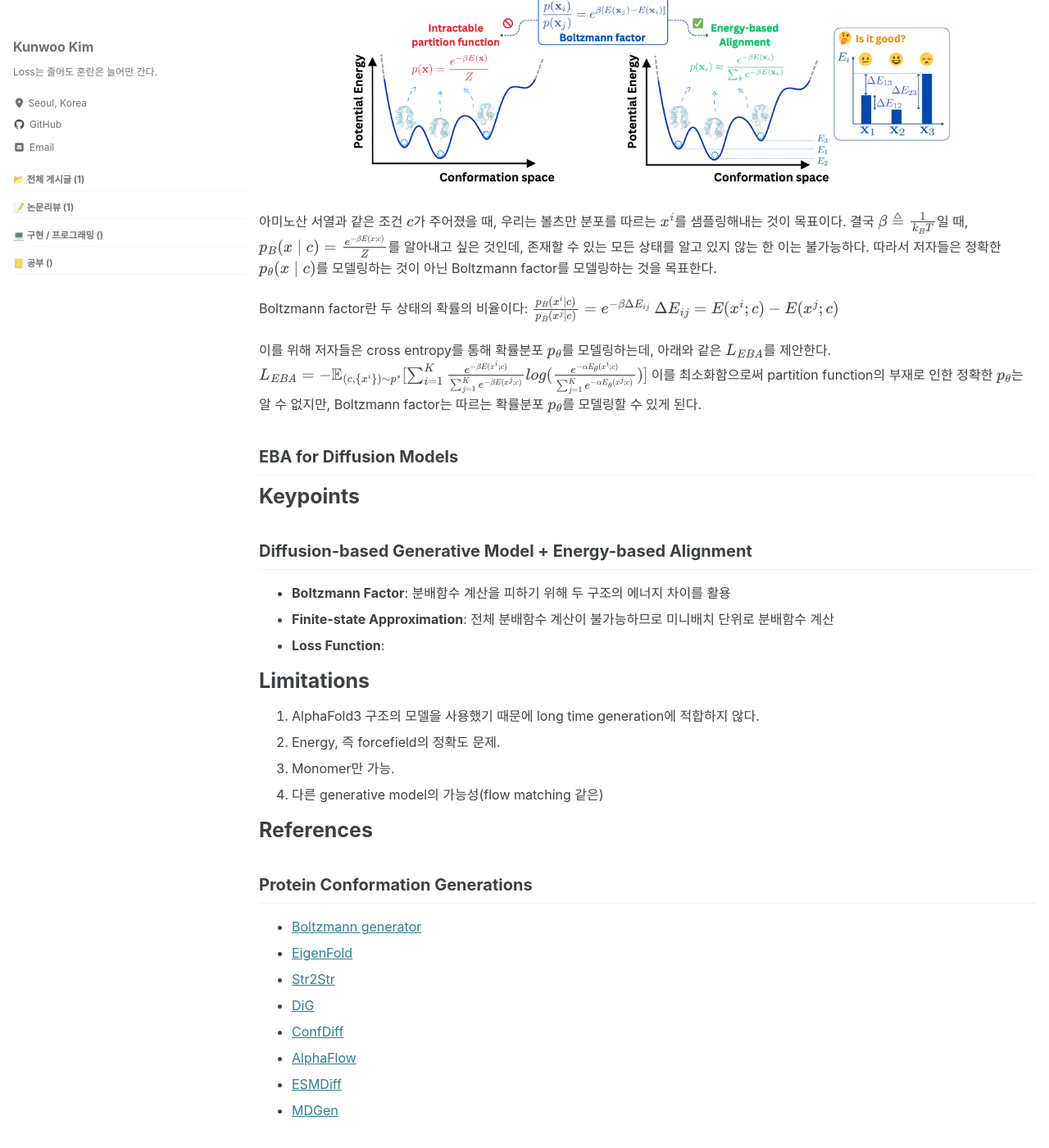
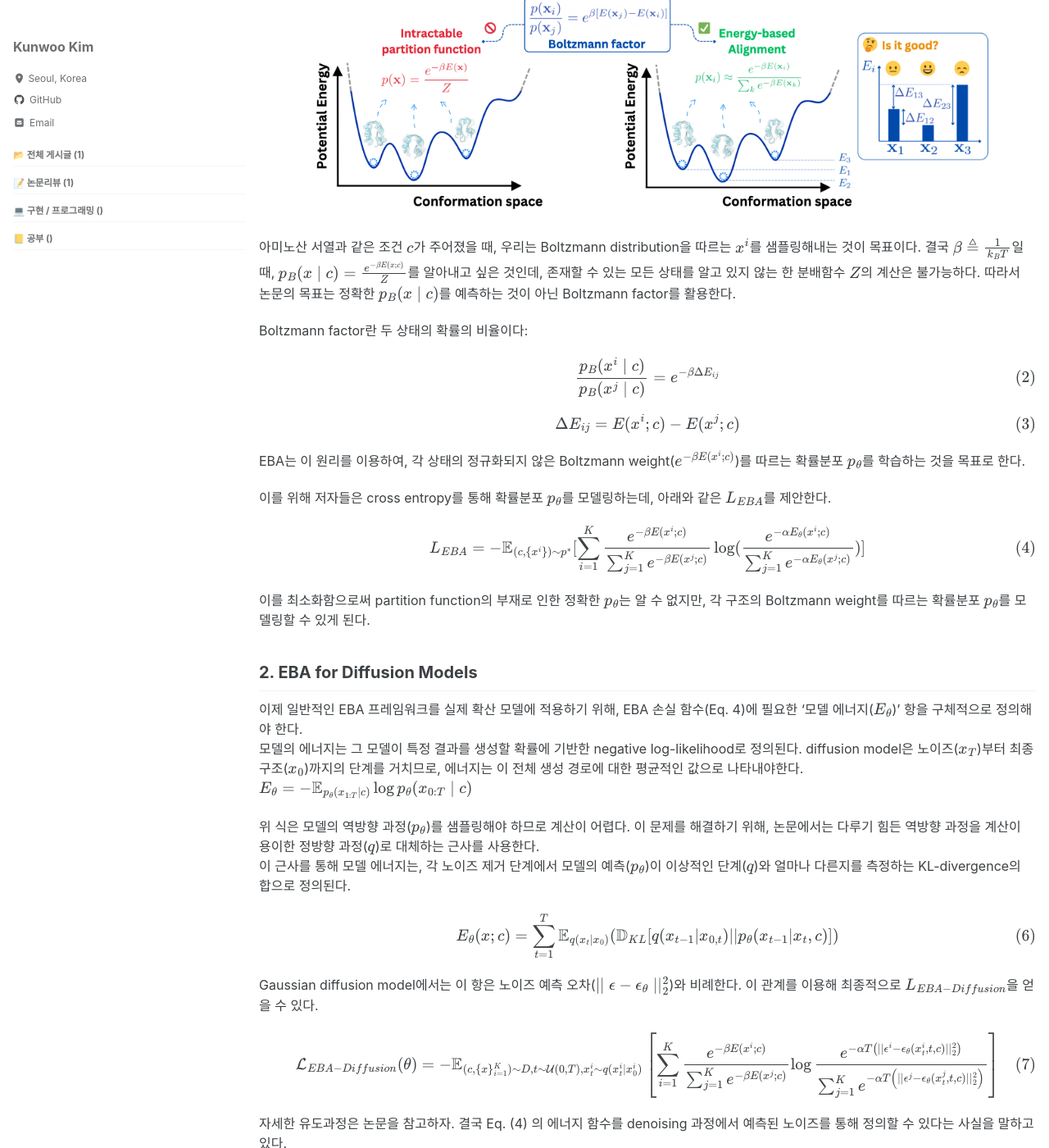
Before and after one commit to kgw1047/kgw1047.github.io, a Jekyll site: the page built from _posts/논문리뷰/2025-06-29-EBA.md, in a window 1280 px wide and 1400 px high, scrolled down 967 px. Shown: the whole window at 82% size. Built offline with Jekyll 4.4.1, drawn with Linux system fonts in a browser that asks for light colours; cached includes are drawn as plain includes; formulas are drawn with MathJax 3; some of the changed text lies outside the part shown.

Commit message:
Upload new post(EBA)

```diff
--- a/_config.yml
+++ b/_config.yml
@@ -20,7 +20,7 @@ title                    : "오버피팅 연대기"
 title_separator          : "-"
 subtitle                 : # site tagline that appears below site title in masthead
 name                     : "kgw1047"
-description              : "Loss는 줄어도 혼란은 늘어만 간다."
+description              : "-"
 url                      : # the base hostname & protocol for your site e.g. "https://mmistakes.github.io"
 baseurl                  : # the subpath of your site, e.g. "/blog"
 repository               : # GitHub username/repo-name e.g. "mmistakes/minimal-mistakes"
@@ -106,7 +106,7 @@ analytics:
 author:
   name             : "Kunwoo Kim"
   avatar           : # path of avatar image, e.g. "/assets/images/bio-photo.jpg"
-  bio              : "Loss는 줄어도 혼란은 늘어만 간다."
+  bio              : ""
   location         : "Seoul, Korea"
   email            : "kgw1047@gmail.com"
   links:
--- a/_posts/논문리뷰/2025-06-29-EBA.md
+++ b/_posts/논문리뷰/2025-06-29-EBA.md
@@ -26,59 +26,106 @@ Pre-trained된 all-atom 모델은 생성 과정에서 force field으로부터
 강화학습의 방식 중 하나로 사용자가 지정한 선호도 데이터 쌍을 통해 모델에 보상을 주어 학습하며 $Loss$ 함수는 다음과 같다.
 
 $$
-\begin{equation}
-L_{DPO}(\theta)=-\mathbb{E}_{(c, x^w, x^l)\sim D}log(\alpha log\frac{p_\theta(x^w | c)}{p_{ref}(x^w|c)} - \alpha log\frac{p_\theta(x^l | c)}{p_{ref}(x^l|c)})
-\end{equation}
+L_{DPO}(\theta)=-\mathbb{E}_{(c, x^w, x^l)\sim D}\log \sigma(\alpha \log\frac{p_\theta(x^w | c)}{p_{ref}(x^w|c)} - \alpha \log\frac{p_\theta(x^l | c)}{p_{ref}(x^l|c)}) \tag{1}
 $$
 
-이 때, $x^w$는 선호되는 데이터(결과물), $x^l$은 선호되지 않는 데이터(결과물)을 의미하며, $p_\theta(x \mid c)$는 학습을 진행하는 모델이 condition $c$에 따라 $x$를 생성할 확률, $p_{ref}(x \mid c)$는 이미 학습된 모델(해당 논문에서는 pre-trained model인 [**Protenix**](https://github.com/bytedance/Protenix))이 condition $c$에 따라 $x$를 생성할 확률이다.
+이 때, $x^w$는 선호되는 데이터(결과물), $x^l$은 선호되지 않는 데이터(결과물)을 의미하며, $\sigma$는 sigmoid 함수, $p_\theta(x \mid c)$는 학습을 진행하는 모델이 condition $c$에 따라 $x$를 생성할 확률, $p_{ref}(x \mid c)$는 이미 학습된 모델(해당 논문에서는 pre-trained model인 [**Protenix**](https://github.com/bytedance/Protenix))이 condition $c$에 따라 $x$를 생성할 확률이다.
 위 $loss$ 함수를 살펴보면, 결국 선호되는 결과물에 대한 확률은 높이고 선호되지 않는 결과물의 확률은 낮추는 목적함수를 나타내고 있음을 알 수 있다. $p_{ref}(x \mid c)$는 pre-trained model의 학습된 정보를 어느 정도 유지하게 해주는 regularization term이라고 볼 수 있다.
 
 # Method
-## Energy-based Alignment
+## 1. Energy-based Alignment
 <p align="center">
-  <img src="{{'/assets/img/EBA/EBA-fig1.png' | relative_url}}" width="80%">
+  <img src="{{'/assets/img/EBA/EBA-fig1.png' | relative_url}}" width="90%">
 </p>
 
 
-아미노산 서열과 같은 조건 $c$가 주어졌을 때, 우리는 볼츠만 분포를 따르는 $\{x^i\}$를 샘플링해내는 것이 목표이다. 결국 $\beta \triangleq \frac{1}{k_BT}$일 때, $p_{B}(x \mid c)=\frac{e^{-\beta E(x;c)}}{Z}$를 알아내고 싶은 것인데, 존재할 수 있는 모든 상태를 알고 있지 않는 한 이는 불가능하다. 따라서 저자들은 정확한 $p_\theta(x \mid c)$를 모델링하는 것이 아닌 Boltzmann factor를 모델링하는 것을 목표한다.
+아미노산 서열과 같은 조건 $c$가 주어졌을 때, 우리는 Boltzmann distribution을 따르는 $\{x^i\}$를 샘플링해내는 것이 목표이다. 결국 $\beta \triangleq \frac{1}{k_BT}$일 때, $p_{B}(x \mid c)=\frac{e^{-\beta E(x;c)}}{Z}$를 알아내고 싶은 것인데, 존재할 수 있는 모든 상태를 알고 있지 않는 한 분배함수 $Z$의 계산은 불가능하다. 따라서 논문의 목표는 정확한 $p_B(x \mid c)$를 예측하는 것이 아닌 Boltzmann factor를 활용한다.
 
 Boltzmann factor란 두 상태의 확률의 비율이다:
+
 $$
-\begin{equation}
-\frac{p_B(x^i \mid c)}{p_B(x^j \mid c)} = e^{-\beta \Delta E_{ij}}
-\end{equation}
-$$
-$$
-\begin{equation}
-\Delta E_{ij} = E(x^i;c) - E(x^j;c)
-\end{equation}
+\frac{p_B(x^i \mid c)}{p_B(x^j \mid c)} = e^{-\beta \Delta E_{ij}} \tag{2}
 $$
 
+$$
+\Delta E_{ij} = E(x^i;c) - E(x^j;c) \tag{3}
+$$
+
+EBA는 이 원리를 이용하여, 각 상태의 정규화되지 않은 Boltzmann weight($e^{-\beta E(x^i;c)}$)를 따르는 확률분포 $p_\theta$를 학습하는 것을 목표로 한다.
+
 이를 위해 저자들은 cross entropy를 통해 확률분포 $p_\theta$를 모델링하는데, 아래와 같은 $L_{EBA}$를 제안한다.
+
 $$
-\begin{equation}
-L_{EBA} = -\mathbb{E}_{(c, \{x^i\}) \sim p^*}[\sum^{K}_{i=1}{\frac{e^{-\beta E(x^i ; c)}}{\sum^{K}_{j=1}{e^{-\beta E(x^j;c)}}}} log(\frac{e^{-\alpha E_{\theta}(x^i ; c)}}{\sum^{K}_{j=1}{e^{-\alpha E_{\theta}(x^j;c)}}})]
-\end{equation}
+L_{EBA} = -\mathbb{E}_{(c, \{x^i\}) \sim p^*}[\sum^{K}_{i=1}{\frac{e^{-\beta E(x^i ; c)}}{\sum^{K}_{j=1}{e^{-\beta E(x^j;c)}}}} \log(\frac{e^{-\alpha E_{\theta}(x^i ; c)}}{\sum^{K}_{j=1}{e^{-\alpha E_{\theta}(x^j;c)}}})] \tag{4}
 $$
-이를 최소화함으로써 partition function의 부재로 인한 정확한 $p_\theta$는 알 수 없지만, Boltzmann factor는 따르는 확률분포 $p_\theta$를 모델링할 수 있게 된다.
 
-## EBA for Diffusion Models
+이를 최소화함으로써 partition function의 부재로 인한 정확한 $p_\theta$는 알 수 없지만, 각 구조의 Boltzmann weight를 따르는 확률분포 $p_\theta$를 모델링할 수 있게 된다.
+
+## 2. EBA for Diffusion Models
+이제 일반적인 EBA 프레임워크를 실제 확산 모델에 적용하기 위해, EBA 손실 함수(Eq. 4)에 필요한 '모델 에너지($E_\theta$)' 항을 구체적으로 정의해야 한다.
+모델의 에너지는 그 모델이 특정 결과를 생성할 확률에 기반한 negative log-likelihood로 정의된다. diffusion model은 노이즈($x_T$)부터 최종 구조($x_0$)까지의 단계를 거치므로, 에너지는 이 전체 생성 경로에 대한 평균적인 값으로 나타내야한다.
+$$
+E_\theta = -\mathbb{E}_{p_\theta(x_{1:T} \mid c)}\log p_\theta(x_{0:T} \mid c) \tag{5}
+$$
+
+위 식은 모델의 역방향 과정($p_\theta$)를 샘플링해야 하므로 계산이 어렵다. 이 문제를 해결하기 위해, 논문에서는 다루기 힘든 역방향 과정을 계산이 용이한 정방향 과정($q$)로 대체하는 근사를 사용한다.
+이 근사를 통해 모델 에너지는, 각 노이즈 제거 단계에서 모델의 예측($p_\theta$)이 이상적인 단계($q$)와 얼마나 다른지를 측정하는 KL-divergence의 합으로 정의된다.
+
+$$
+E_{\theta}(x; c) = \sum_{t=1}^{T} \mathbb{E}_{q(x_t|x_0)}(\mathbb{D}_{KL}[q(x_{t-1}|x_{0,t}) || p_{\theta}(x_{t-1}|x_t, c)]) \tag{6}
+$$
+
+Gaussian diffusion model에서는 이 항은 노이즈 예측 오차($\mid\mid\epsilon - \epsilon_{\theta}\mid\mid_2^2$)와 비례한다. 이 관계를 이용해 최종적으로 $L_{EBA-Diffusion}$을 얻을 수 있다.
+
+$$
+\mathcal{L}_{EBA - Diffusion}(\theta) = -\mathbb{E}_{(c,\{x\}_{i=1}^{K})\sim D,t\sim\mathcal{U}(0,T),x_{t}^{i}\sim q(x_{t}^{i}|x_{0}^{i})} \left[ \sum_{i=1}^{K} \frac{e^{-\beta E(x^i;c)}}{\sum_{j=1}^{K}e^{-\beta E(x^j;c)}} \log \frac{e^{-\alpha T \left( ||\epsilon^i - \epsilon_{\theta}(x_t^i,t,c)||_2^2 \right)}}{\sum_{j=1}^{K}e^{-\alpha T \left( ||\epsilon^j - \epsilon_{\theta}(x_t^j,t,c)||_2^2 \right)}} \right] \tag{7}
+$$
+
+자세한 유도과정은 논문을 참고하자. 결국 Eq. (4) 의 에너지 함수를 denoising 과정에서 예측된 노이즈를 통해 정의할 수 있다는 사실을 말하고 있다.
+
+## 3. DPO as a Special case of EBA
+저자들은 기존의 DPO와 EBA가 어떻게 동치되는지 보인다. 특히 에너지를 EBA의 에너지 함수 대신 negative log-likelihood ratio로 정의하고, 미니배치의 크기를 $K = 2$, $\beta \rightarrow \infty$로 특수화했을 때 $L_{EBA}$가 $L_{DPO}$로 귀결된다.
+먼저 Eq. (4) 에서 에너지를 $E_\theta(x;c) = -\log \frac{p_\theta(x \mid c)}{p_{ref}(x \mid c)}$로 정의하면 $p_{ref}$ 대비 얼마나 $p_\theta$를 선호하는지에 대한 에너지로 해석할 수 있다. 그 다음 Eq. (4) 에 대입하고 $K = 2$, $\beta \rightarrow \infty$의 조건을 활용하면 $L_{DPO}$와 동일해지는 것을 보일 수 있다.
+
+<p align="center">
+  <img src="{{'/assets/img/EBA/EBA-fig2.png' | relative_url}}" width="100%">
+</p>
+
+## 4. Fine-tuning Algorithm
+<p align="center">
+  <img src="{{'/assets/img/EBA/EBA-fig3.png' | relative_url}}" width="40%">
+</p>
+
+위 fine-tuning 알고리즘을 살펴보면 특정 서열 $c$에 해당하는 여러 구조 $x_0^i$(MD simulation)를 뽑은 뒤, 그 구조들로 Boltzmann weight $w(x_0^i)$를 계산한다. 여기까지가 최종적인 $Loss$함수 계산을 위한 정답을 얻어내는 과정이다. 그리고 각 구조에 노이즈를 추가하고 그를 예측하는 과정에서 $L_{total}$이 사용된다. 이렇게 얻은 $L_{total}$를 모델의 성능을 나타내는 오차항(즉, 모델 에너지 $E_\theta$에 비례하는 값)으로 사용하여($L_{EBA-Diffusion}$ 참조) 확률분포를 계산한 뒤, Boltzmann weight $w(x_0^i)$와의 cross entropy를 계산한다.
 
 
 
-# Keypoints
-## Diffusion-based Generative Model + Energy-based Alignment
-- **Boltzmann Factor**: 분배함수 계산을 피하기 위해 두 구조의 에너지 차이를 활용
-- **Finite-state Approximation**: 전체 분배함수 계산이 불가능하므로 미니배치 단위로 분배함수 계산
-- **Loss Function**:
+# Experiments
+## Training Pipeline
+저자들은 AlphaFold3의 구조를 사용한 [**Protenix**](https://github.com/bytedance/Protenix))의 코드와 가중치를, 데이터셋으로는 [**ATLAS**](https://www.dsimb.inserm.fr/ATLAS)와 전처리 과정은 [**AlphaFlow**](https://github.com/bjing2016/alphaflow)를 따랐다. Diffusion Module을 fine-tuning하는 과정은 크게 두 가지 단계로 나뉜다.
+
+
+**1. Supervised Fine-tuning**
+  첫 번째 단계에서는 pre-trained model의 Diffusion Module을 ATLAS 데이터로 학습한다. 특별히 다른 $loss$함수를 사용하지 않고 vanilla diffusion loss를 사용한다. 학습의 효율성을 위해 먼저 작은 크기($L \leq 384$)에 대해 학습한 후 큰 크기(($L \leq 768$)의 단백질에 대해 학습한다. 이 단계에서 모델은 ATLAS 데이터셋의 분포에 적응시키는 것이 목표이다.
+
+
+**2. Physical Alignment**
+  두 번째 단계는 $L_{EBA-DPO}$와 $L_{EBA}$ 각각 두 가지 $loss$ 함수를 사용해 학습한다. 단순히 라벨링된(선호 / 비선호) 데이터로 학습하느냐, 여러 구조($K$개)의 에너지 값을 이용해 학습하느냐의 차이라고 볼 수 있다.
+
+## Results
+<p align="center">
+  <img src="{{'/assets/img/EBA/EBA-fig4.png' | relative_url}}" width="100%">
+</p>
+
+AlphaFlow, AlphaFold2 with MSA subsampling, MDGen보다 더 나은 지표를 보여주고 있다.
+
 
 
 # Limitations
-1. AlphaFold3 구조의 모델을 사용했기 때문에 long time generation에 적합하지 않다.
-2. Energy, 즉 forcefield의 정확도 문제.
-3. Monomer만 가능.
-4. 다른 generative model의 가능성(flow matching 같은)
+1. Folding을 위해 디자인된 AlphaFold3 구조의 모델을 사용했기 때문에 long time generation에 적합하지 않다.
+2. Energy, 즉 forcefield의 정확도가 개선되어야할 필요가 있다.
+3. Monomer만 가능하다.
+4. 다른 generative model의 가능성(flow matching 같은)을 확인해보지 않았다.
 
 # References
 ## Protein Conformation Generations
```
Also changed, not shown: other parts of _posts/논문리뷰/2025-06-29-EBA.md (+1 -1 lines), assets/img/EBA/EBA-fig2.png (added), assets/img/EBA/EBA-fig3.png (added), assets/img/EBA/EBA-fig4.png (added), 10 other files.
